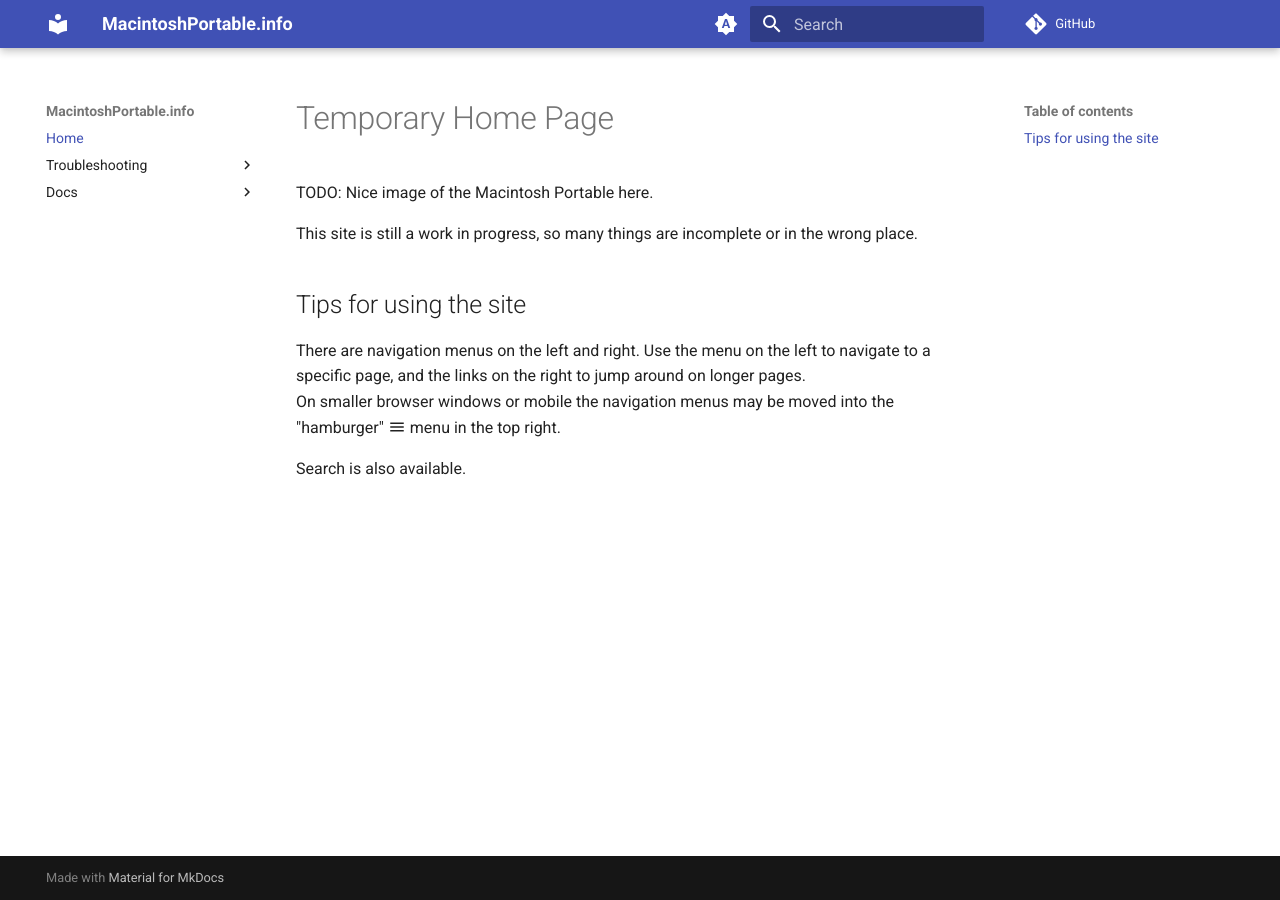
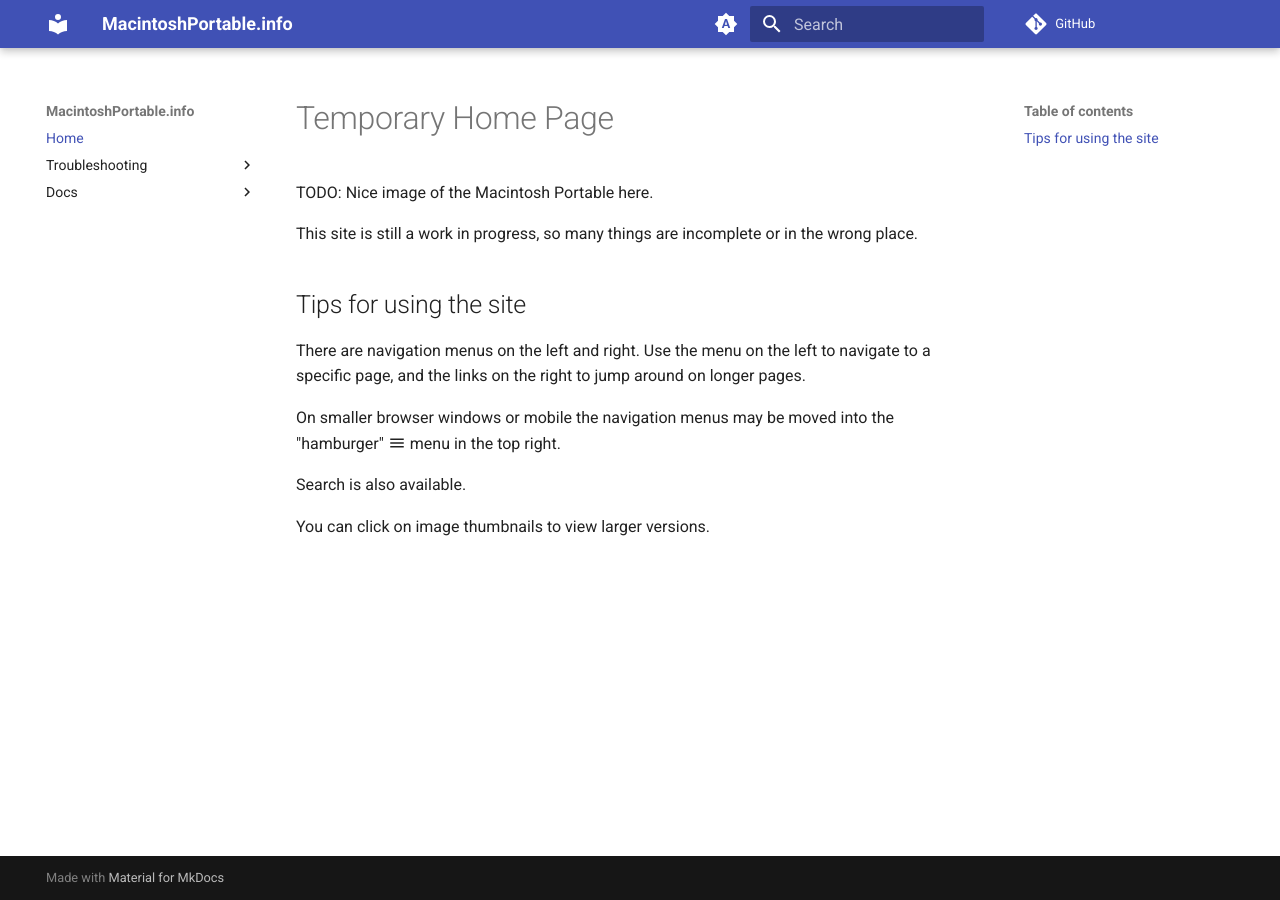
Before and after one commit to rezafouladian/MacintoshPortable, an MkDocs documentation site: the page built from docs/index.md, in a window 1280 px wide. Built offline with MkDocs 1.6.1 and Material for MkDocs 9.7.7, drawn with Linux system fonts in a browser that asks for light colours; comment, search, counter and statistics services are not loaded.

Commit message:
Update index.md

```diff
--- a/docs/index.md
+++ b/docs/index.md
@@ -7,6 +7,9 @@ This site is still a work in progress, so many things are incomplete or in the w
 ## Tips for using the site
 
 There are navigation menus on the left and right. Use the menu on the left to navigate to a specific page, and the links on the right to jump around on longer pages.
+
 On smaller browser windows or mobile the navigation menus may be moved into the "hamburger" :material-menu: menu in the top right.
 
 Search is also available.
+
+You can click on image thumbnails to view larger versions.
```
